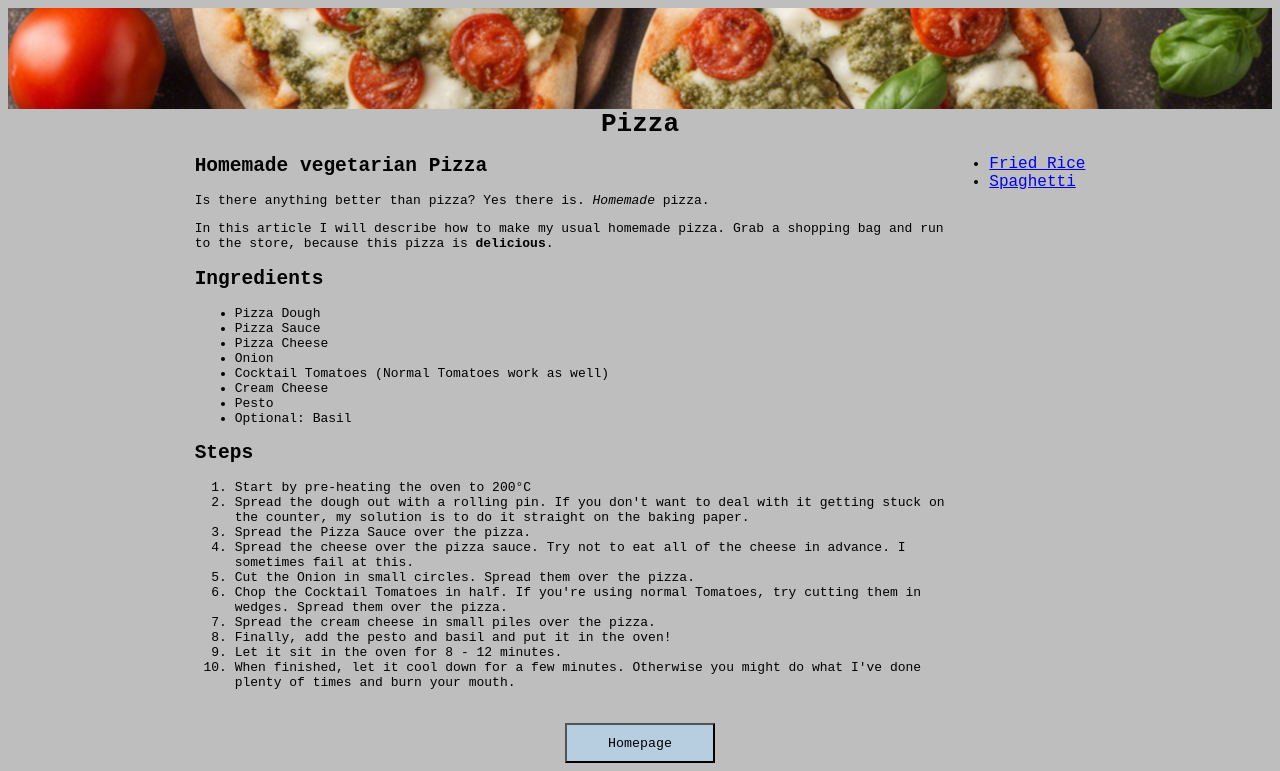
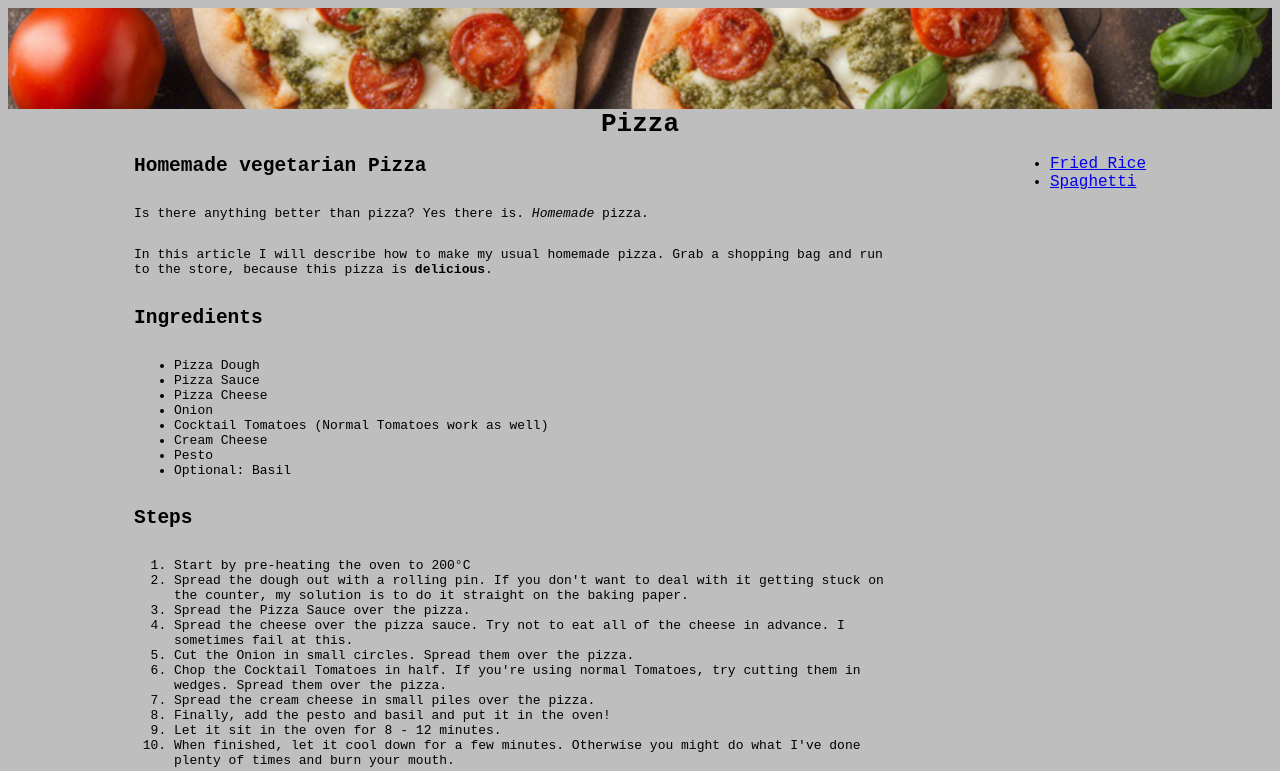
Before and after one commit to Some0ne3lse/odin-recipes, a plain HTML site: page recipes/pizza.html in a window 1280 px wide. Shown: the top 771 px of the page. Drawn offline with Linux system fonts and the light colour scheme.

Commit message:
Fix collission between .other and .instructions

```diff
--- a/styles.css
+++ b/styles.css
@@ -2,11 +2,11 @@
   background-color: rgb(190, 190, 190);
   font-family: monospace;
   box-sizing: border-box;
+
 }
-.header{
-  margin: auto;
+.header{  margin: auto;
   text-align: center;
-  width: 600px;
+  width: 500px;
 }
 .couch {
   width: 500px;
@@ -26,17 +26,19 @@
 }
 .flex {
   display: flex;
-  width: 1200px;
   margin: auto;
 }
 .others {
 margin-right: auto;
-margin-left: -150px;
 font-size: large;
+justify-content: flex-end;
+
 }
 .instructions {
   width: 750px;
   margin: auto;
+  display: flex;
+  flex-direction: column;
 }
 button {
   background-color: rgb(183, 205, 224);
```
